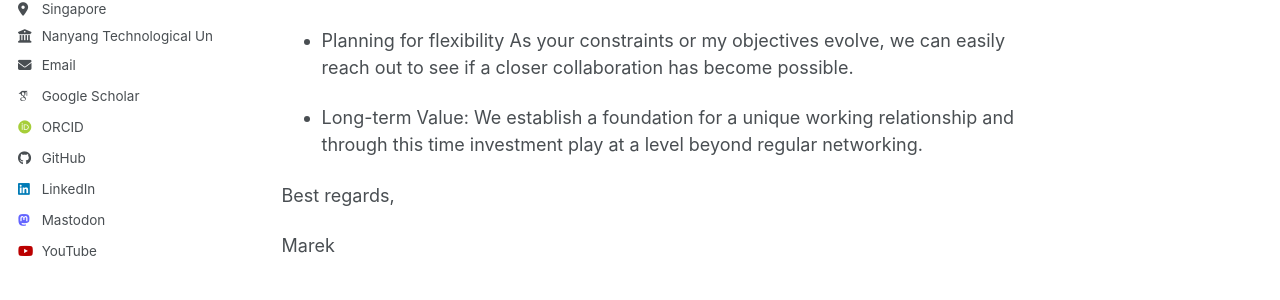
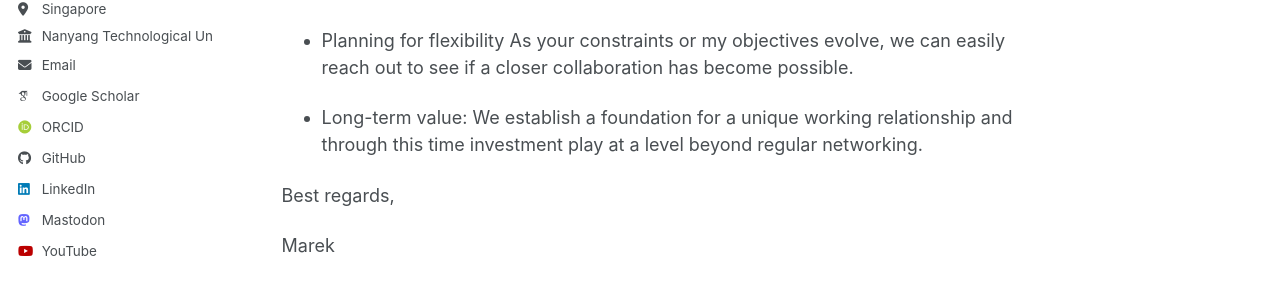
Before and after one commit to marekgluza/marekgluza.github.io, a Jekyll site: the page built from available_positions/career_development_consultation.md, in a window 1280 px wide and 900 px high, scrolled down 779 px. Shown: the part 398-698 px from the top of the window. Built offline with Jekyll 4.4.1, drawn with Linux system fonts in a browser that asks for light colours; some web fonts are replaced; a script bundle is joined from its source files by our own code; library files that are not in the unit come from our copies.

```diff
--- a/available_positions/career_development_consultation.md
+++ b/available_positions/career_development_consultation.md
@@ -33,7 +33,7 @@ A 45-minute conversation to explore your career goals and how they might interse
 
 - Planning for flexibility As your constraints or my objectives evolve, we can easily reach out to see if a closer collaboration has become possible.
 
-- Long-term Value: We establish a foundation for a unique working relationship and through this time investment play at a level beyond regular networking.
+- Long-term value: We establish a foundation for a unique working relationship and through this time investment play at a level beyond regular networking.
 
 Best regards,
 
```
